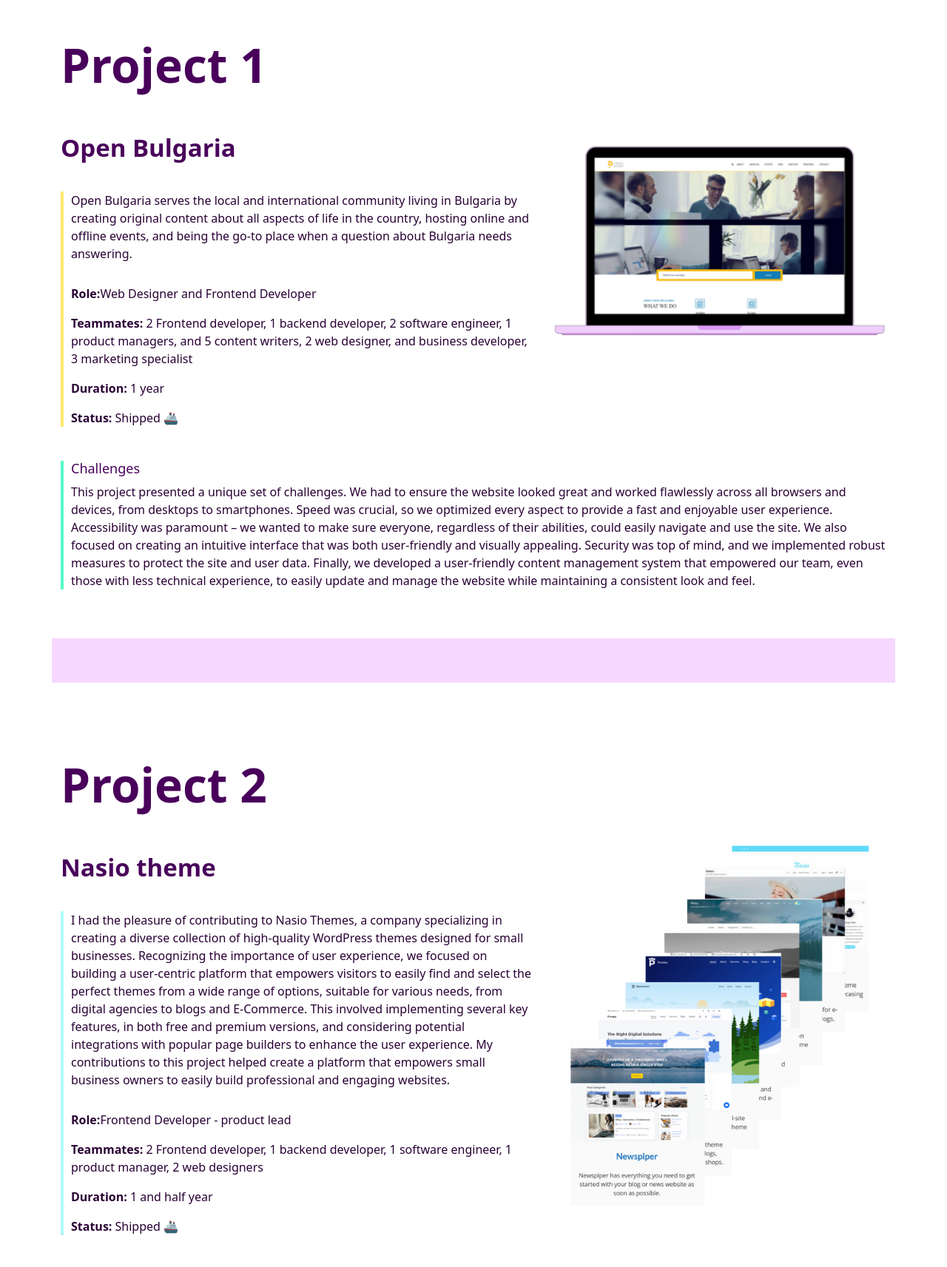
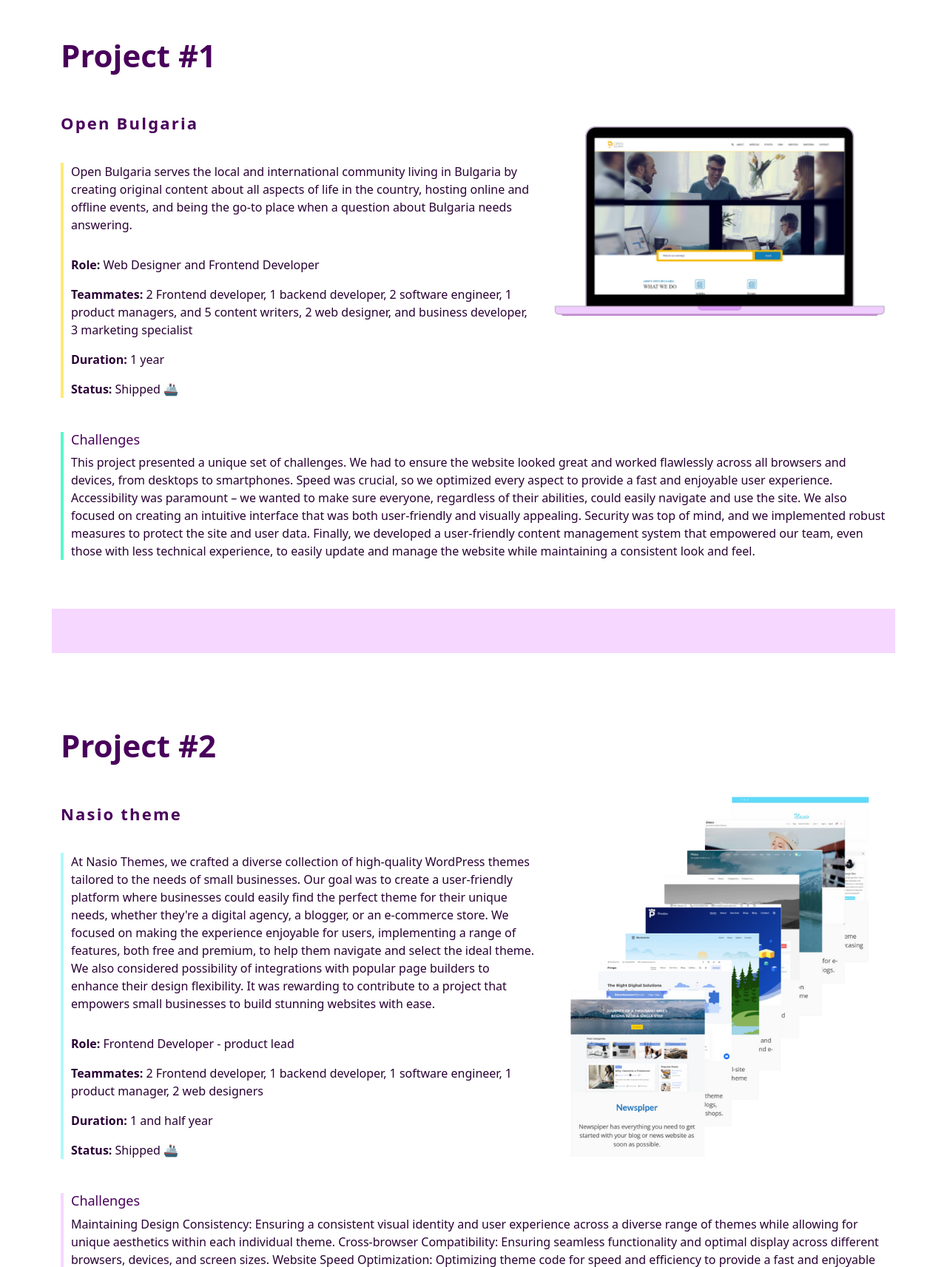
Before and after one commit to afif86/portfolio, a Flask app: template templates/portfolio.html in a window 1280 px wide. Shown: the part 104-1817 px from the top of the page at 74% size. Run offline with Flask 3, Linux system fonts and the light colour scheme; the template is opened without the code that fills it, so the values that code supplies are empty.

Commit message:
text correction

```diff
--- a/templates/portfolio.html
+++ b/templates/portfolio.html
@@ -8,17 +8,17 @@ About
     <div class="container">
         <div class="row">
             <div class="col-md-12 mt-50">
-                <h1>Project 1</h1>
+                <h2>Project #1</h2>
             </div>
             <div class="col-md-7">
-                <h3 class="mt-30">Open Bulgaria</h3>
+                <h4 class="mt-30">Open Bulgaria</h4>
                 <div class="mt-30" style="padding-left: 10px; border-left: 4px solid #FFEA6F;">
                     <p>Open Bulgaria serves the local and international community living in Bulgaria
                         by creating original content about all aspects of life in the country, hosting
                         online and offline events, and being the go-to place when a question about
                         Bulgaria needs answering. </p>
                     <div class="mt-30">
-                        <p><b>Role:</b>Web Designer and Frontend Developer</p>
+                        <p><b>Role: </b>Web Designer and Frontend Developer</p>
                         <p><b>Teammates:</b> 2 Frontend developer, 1 backend developer, 2 software engineer,
                             1 product managers, and 5 content writers, 2 web designer, and business developer,
                             3 marketing specialist</p>
@@ -63,23 +63,25 @@ About
 
         <div class="row">
             <div class="col-md-12 mt-50">
-                <h1>Project 2</h1>
+                <h2>Project #2</h2>
             </div>
 
-            <div class="col-md-7" >
-                <h3 class="mt-30">Nasio theme</h3>
+            <div class="col-md-7">
+                <h4 class="mt-30">Nasio theme</h4>
                 <div class="mt-30" style="padding-left: 10px; border-left: 4px solid #AEFAF8;">
-                    <p>I had the pleasure of contributing to Nasio Themes, a company specializing in creating a diverse
-                        collection of high-quality WordPress themes designed for small businesses. Recognizing the
-                        importance of user experience, we focused on building a user-centric platform that empowers
-                        visitors to easily find and select the perfect themes from a wide range of options, suitable for
-                        various needs, from digital agencies to blogs and E-Commerce. This involved implementing several
-                        key features, in both free and premium versions, and considering potential integrations with
-                        popular page builders to enhance the user experience. My contributions to this project helped
-                        create a platform that empowers small business owners to easily build professional and engaging
-                        websites.</p>
+                    <p>At Nasio Themes, we crafted a diverse collection of high-quality WordPress themes tailored to the
+                        needs of small businesses. Our goal was to create a user-friendly platform where businesses
+                        could easily find the perfect theme for their unique needs, whether they're a digital agency, a
+                        blogger, or an e-commerce store.
+
+                        We focused on making the experience enjoyable for users, implementing a range of features, both
+                        free and premium, to help them navigate and select the ideal theme. We also considered possibility of
+                        integrations with popular page builders to enhance their design flexibility.
+
+                        It was rewarding to contribute to a project that empowers small businesses to build stunning
+                        websites with ease.</p>
                     <div class="mt-30">
-                        <p><b>Role:</b>Frontend Developer - product lead</p>
+                        <p><b>Role: </b>Frontend Developer - product lead</p>
                         <p><b>Teammates:</b> 2 Frontend developer, 1 backend developer, 1 software engineer,
                             1 product manager, 2 web designers</p>
                         <p><b>Duration:</b> 1 and half year</p>
@@ -127,10 +129,10 @@ About
 
         <div class="row">
             <div class="col-md-12 mt-50">
-                <h1>Project 3</h1>
+                <h2>Project #3</h2>
             </div>
-            <div class="col-md-7" >
-                <h3 class="mt-30">QuickBook- AI powered</h3>
+            <div class="col-md-7">
+                <h4 class="mt-30">QB- AI powered</h4>
                 <div class="mt-30" style="padding-left: 10px; border-left: 4px solid #FFEA6F;">
                     <p>I had the opportunity to contribute to the development of QuickBooks AI, a powerful learning
                         platform designed to streamline the creation of engaging learning content teachers. This project
@@ -144,7 +146,7 @@ About
                         project helped create a valuable tool that empowers educators to save time and effort while
                         delivering more effective and personalized learning experiences. </p>
                     <div class="mt-30">
-                        <p><b>Role:</b>full-stack Developer</p>
+                        <p><b>Role: </b>full-stack Developer</p>
                         <p><b>Teammates:</b> 1 Frontend developer, 2 backend developer, 2 full-stack developer,
                             1 Prompt engineer, 1 project manager</p>
                         <p><b>Duration:</b> 3 month</p>
```
